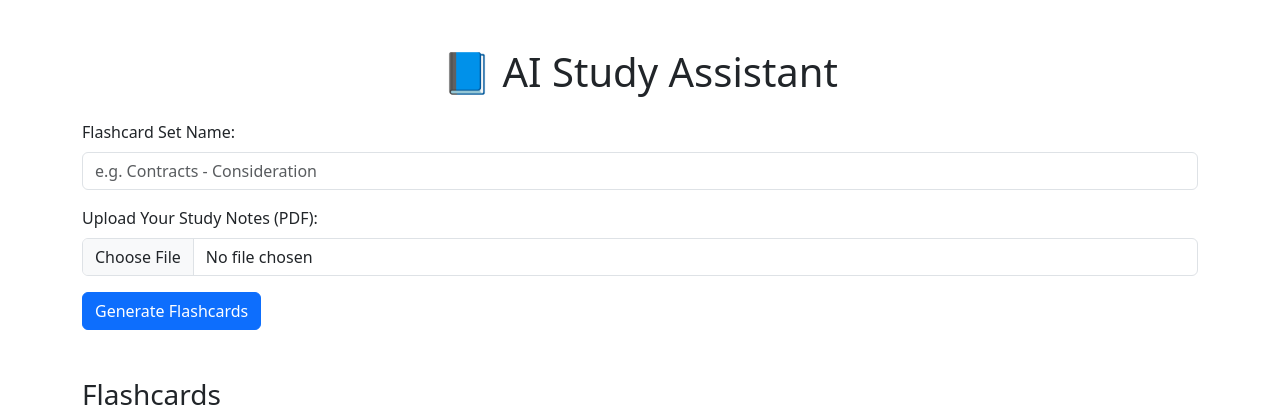
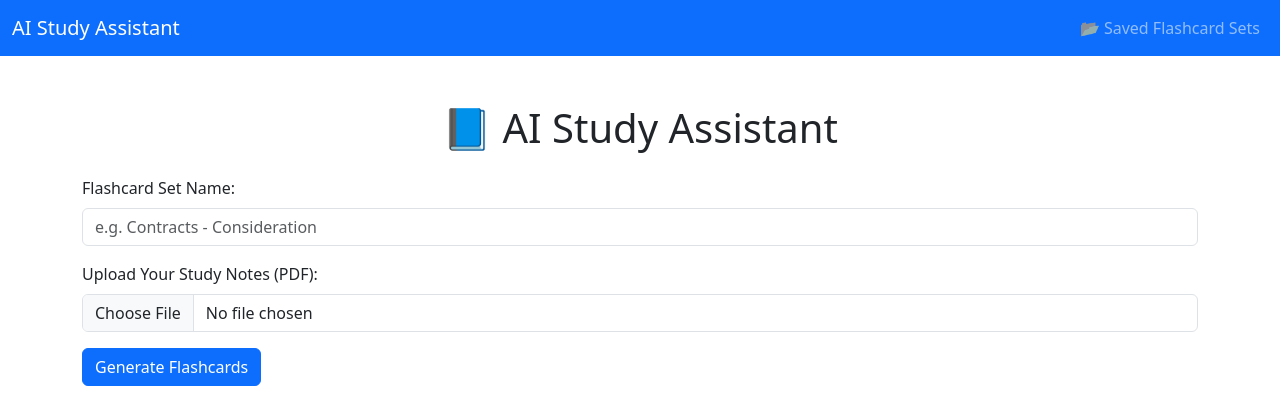
Before and after one commit to tdog5497/AI-App-Test, a Flask app: page / in a window 1280 px wide. Shown: the top 420 px of the page. Run offline with Flask 3, Linux system fonts and the light colour scheme; some libraries are stand-ins or nearby versions.

Commit message:
Update index.html

```diff
--- a/templates/index.html
+++ b/templates/index.html
@@ -56,6 +56,24 @@
   </style>
 </head>
 <body>
+  <!-- Navbar -->
+  <nav class="navbar navbar-expand-lg navbar-dark bg-primary">
+    <div class="container-fluid">
+      <a class="navbar-brand" href="/">AI Study Assistant</a>
+      <button class="navbar-toggler" type="button" data-bs-toggle="collapse" data-bs-target="#navbarNav">
+        <span class="navbar-toggler-icon"></span>
+      </button>
+      <div class="collapse navbar-collapse" id="navbarNav">
+        <ul class="navbar-nav ms-auto">
+          <li class="nav-item">
+            <a class="nav-link" href="/sets">📂 Saved Flashcard Sets</a>
+          </li>
+        </ul>
+      </div>
+    </div>
+  </nav>
+
+  <!-- Page Content -->
   <div class="container py-5">
     <h1 class="text-center mb-4">📘 AI Study Assistant</h1>
 
@@ -79,7 +97,7 @@
     </div>
   </div>
 
-  <!-- JavaScript to handle upload and display flip cards -->
+  <!-- JS -->
   <script>
     const form = document.getElementById('upload-form');
     const output = document.getElementById('flashcards');
@@ -117,5 +135,7 @@
       }
     });
   </script>
+
+  <script src="https://cdn.jsdelivr.net/npm/bootstrap@5.3.3/dist/js/bootstrap.bundle.min.js"></script>
 </body>
 </html>
```
